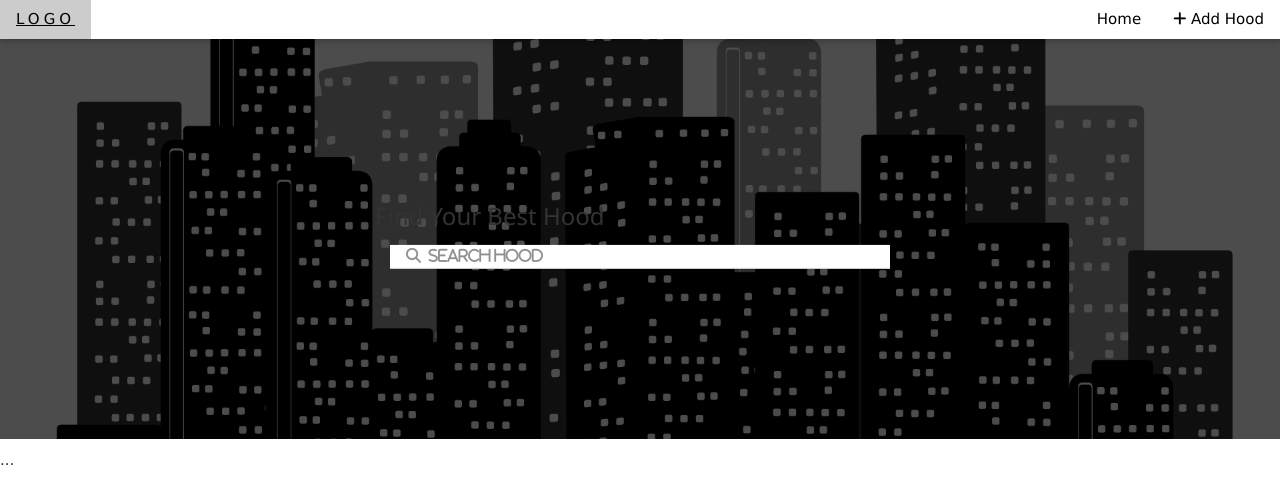
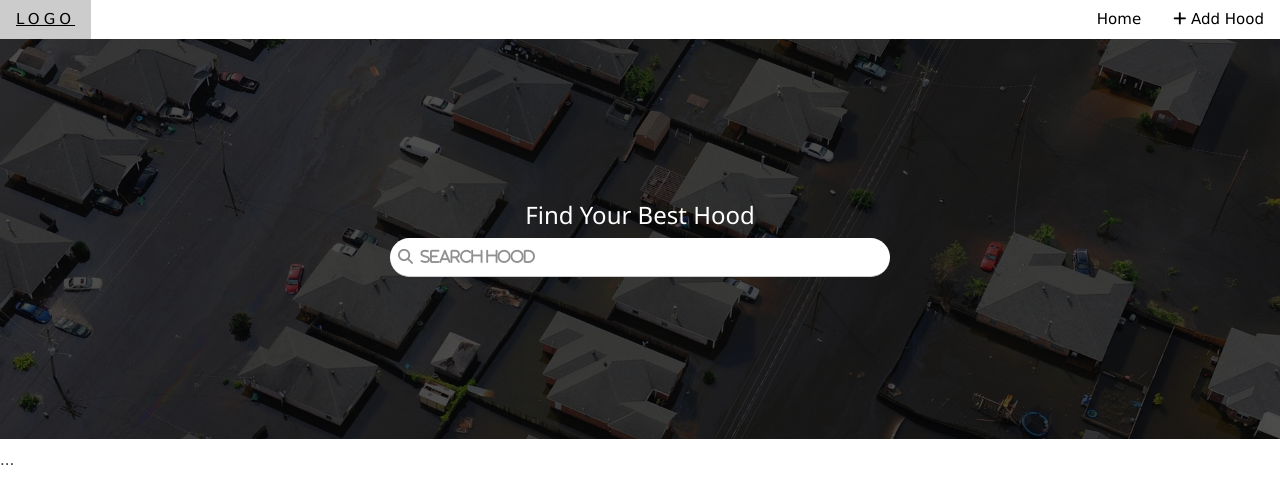
Before and after one commit to nimomaina/Hood, a Django app: page / in a window 1280 px wide. Shown: the top 504 px of the page. Run offline with Django 3.2, Linux system fonts and the light colour scheme; data that the repository does not hold is empty; parts of the project's set-up code (start-up, migrations or seed data) failed here and were passed over; some libraries are stand-ins or nearby versions.

Commit message:
Edit home page

```diff
--- a/micasa/static/css/hood.css
+++ b/micasa/static/css/hood.css
@@ -8,8 +8,9 @@
 
 /* First image (Logo. Full height) */
 .bgimg-1 {
-  background-image: linear-gradient(rgba(0, 0, 0, 0.7), rgba(0, 0, 0, 0.7)), url('../images/build.png');
+  background-image: linear-gradient(rgba(0, 0, 0, 0.7), rgba(0, 0, 0, 0.7)), url('../images/flood.jpg');
   min-height: 100%;
+  brightness:(40%)
 }
 
 .w3-wide {letter-spacing: 10px;}
--- a/micasa/templates/home.html
+++ b/micasa/templates/home.html
@@ -2,41 +2,50 @@
 {% load static%}
 
 {% block content %}
-<div class="w3-display-container bgimg-1 " id="home" >
-    <div class="w3-display-middle">
-        <h3>Find Your Best Hood</h3>
+<div class="w3-display-container bgimg-1 " id="home">
 
-    <form class="navbar-form " role="search" action="{% url 'search_results' %}">
-        <input type="text" name="search" placeholder="&#xF002;  Search Hood" id="input" class="w3-input w3-panel" style="font-family: FontAwesome;
+    <div class="w3-display-middle w3-center">
+        <h3 class="w3-text-white">Find Your Best Hood</h3>
+
+        <form class="navbar-form " role="search" action="{% url 'search_results' %}">
+            <input type="text" name="search" placeholder="&#xF002;  Search Hood" id="input"
+                   class="w3-input w3-round-xxlarge" style="font-family: FontAwesome;
     font-style: normal;
     font-weight: normal;
     text-decoration: inherit; width:500px;">
-    </form>
+        </form>
     </div>
 
 
+</div>
 
-</div>
-    <div class="w3-container">
+<div class="w3-container">
     <div class="w3-row">
         <h2 class="w3-center"></h2>
         {% for hood in hoods %}
         <div class="w3-col l4 m6 s12 w3-padding">
-            <div class="w3-card-4 w3-white">
-
-                <header class="hovereffect" style="height:300px">
-                    <img src=" {{ hood.image.cdn_url }}" class="img-responsive w3-image w3-center" style="min-height:100%; max-height:100%">
-
-                </header>
-
+            <div class="w3-card-4 w3-white" style="padding-bottom:5px;padding-top:3px;">
                 <div class="w3-container w3-margin">
 
-                    <strong><i class="fas fa-map-marker-alt"></i>   {{ hood.name }}, </strong>
+                    <strong><i class="fas fa-map-marker-alt"></i> {{ hood.name }}, </strong>
                     <strong>{{hood.location}}</strong>
 
 
                 </div>
 
+
+                <header class="hovereffect" style="height:300px">
+                    <img src=" {{ hood.image.cdn_url }}" class="img-responsive w3-image w3-center"
+                         style="min-height:100%; max-height:100%">
+
+                </header>
+
+                <div class="w3-container w3-margin">
+                    <p><a class="info w3-btn w3-round-xxlarge w3-pink" href="">
+                        Join Hood                  </a></p>
+
+
+                </div>
 
 
             </div>
```
